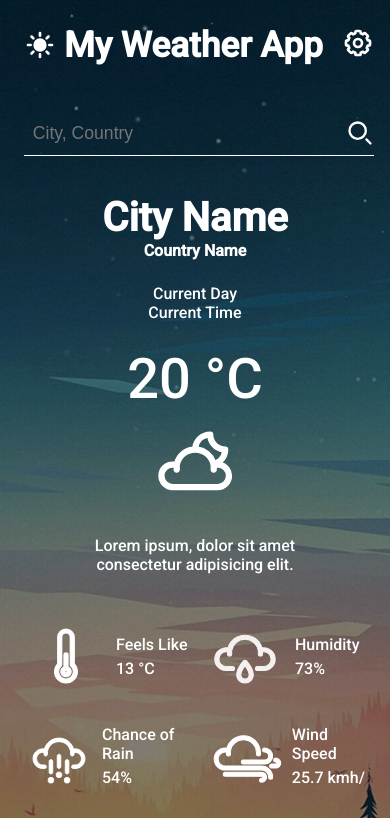
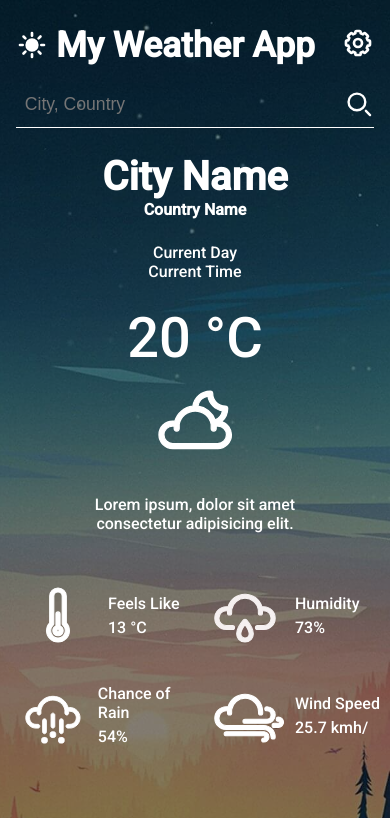
Before and after one commit to Maiker260/Weather-App, a plain HTML site: page index.html in a window 390 px wide. Shown: the top 818 px of the page. Drawn offline with Linux system fonts and the light colour scheme.

Commit message:
Fix Size Issue with smaller Devices

```diff
--- a/style.css
+++ b/style.css
@@ -280,7 +280,8 @@ body {
 @media (max-width: 500px) {
 
     .header_section {
-        padding-bottom: 1em;
+        padding-bottom: 3em;
+        grid-template-rows: 1fr 2em;
     }
 
     .settings_icon {
@@ -313,11 +314,28 @@ body {
     }
 
     .main_bottom {
-        padding-left: 15px;
+        padding: 0 5px;
     }
 
     .weather_days {
         width: 33%;
     }
+}
+
+@media (max-width: 400px) {
+
+    .header_section {
+        grid-template-columns: 1fr 8fr 1fr;
+        grid-template-rows: 1fr 2em;
+        padding: 0 1em 2em 1em;
+    }
+
+    .main_section {
+        padding: 0 0.5em;
+    }
+
+    .main_bottom {
+        padding: 0 5px;
+    }
 
 }
```
